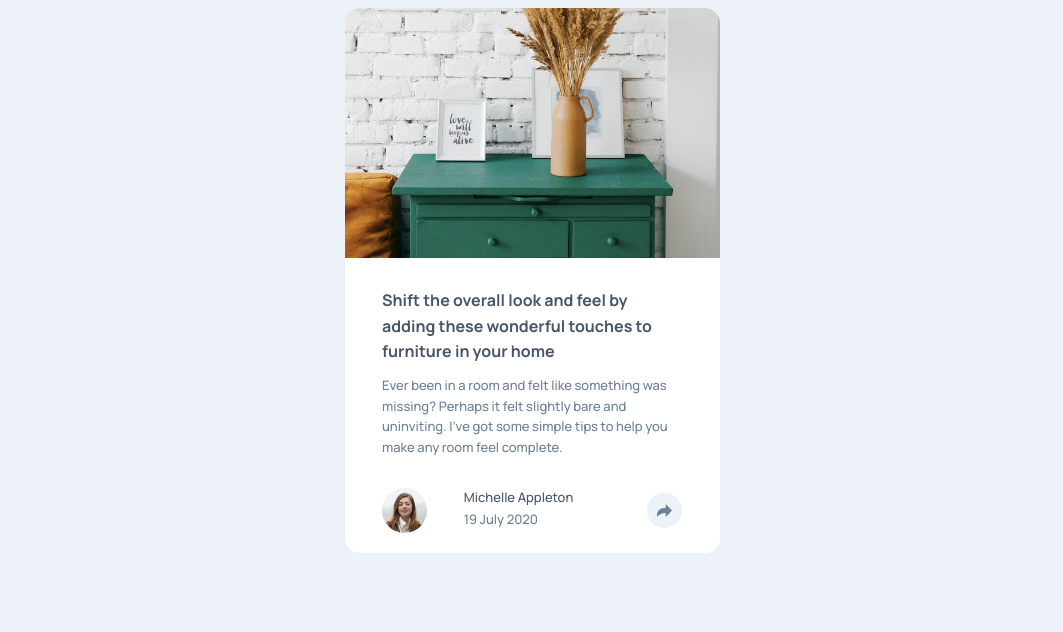
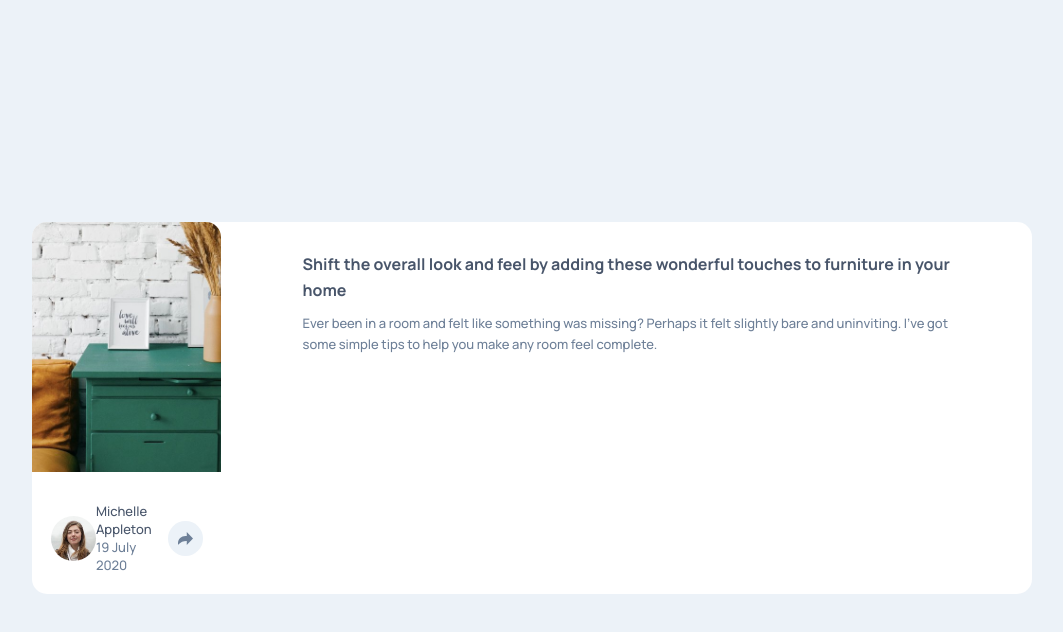
Before and after one commit to cjislegit/articlePreview, a plain HTML site: page index.html in a window 1536 px wide. Shown: the whole page, without its empty margins (236-1299 px from the left). Drawn offline with Linux system fonts and the light colour scheme.

Commit message:
Created media query for nonmobile displays and started styling component div

```diff
--- a/style.css
+++ b/style.css
@@ -2,6 +2,8 @@ body {
   background-color: hsl(210, 46%, 95%);
   display: flex;
   justify-content: center;
+  height: 100vh;
+
   font-family: 'Manrope', sans-serif;
 }
 
@@ -9,6 +11,7 @@ body {
   width: 375px;
   background-color: white;
   border-radius: 15px;
+  align-self: center;
 }
 
 .pic {
@@ -118,3 +121,11 @@ body {
 .activeShare .activeShareIcon img {
   height: 50%;
 }
+
+@media only screen and (min-width: 1300px) {
+  .component {
+    width: 1000px;
+    display: grid;
+    grid-template-columns: auto auto;
+  }
+}
```
